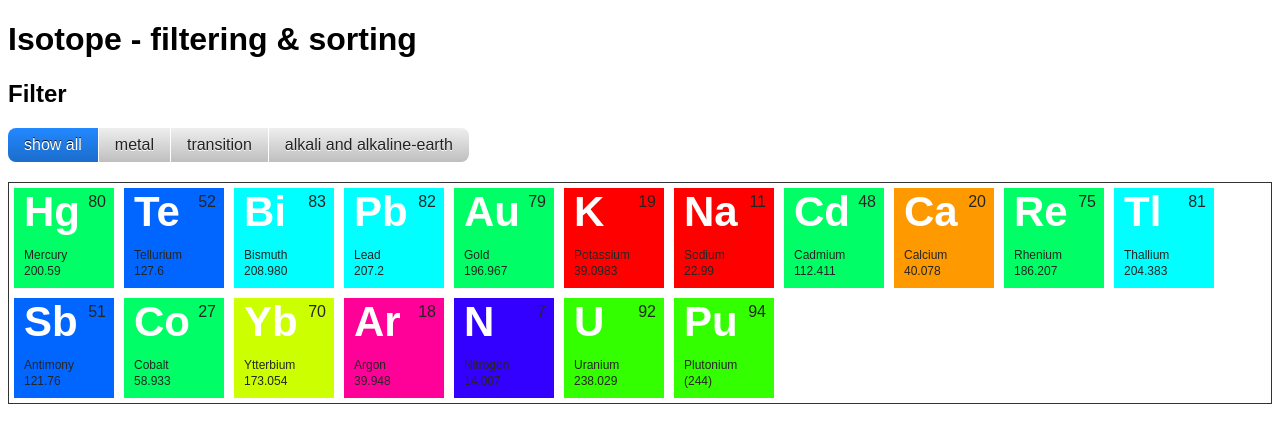
After one commit to QVllasa/Homepage_old, a PHP site: page /isotop.html in a window 1280 px wide. The commit adds this page. Shown: the top 443 px of the page. Run offline with PHP 8.4, Linux system fonts and the light colour scheme.

```diff
--- a/Development/css/homestyle.css
+++ b/Development/css/homestyle.css
@@ -511,7 +511,7 @@ video {
 
 }
 
-.port-filter ul li a.active span, .port-filter ul li a:hover span {
+.port-filter ul li a.is-checked span, .port-filter ul li a:hover span {
   cursor: pointer;
   color: #3c3c3c;
   background-color: white;
--- /dev/null
+++ b/Development/isotop.html
@@ -0,0 +1,347 @@
+<!DOCTYPE html>
+<html lang="en">
+<head>
+  <meta charset="UTF-8">
+  <title>Title</title>
+
+
+  <script type="text/javascript" src="js/jquery-3.4.1.js"></script>
+
+
+  <style>
+    * {
+      box-sizing: border-box;
+    }
+
+    body {
+      font-family: sans-serif;
+    }
+
+    /* ---- button ---- */
+
+    .button {
+      display: inline-block;
+      padding: 0.5em 1.0em;
+      background: #EEE;
+      border: none;
+      border-radius: 7px;
+      background-image: linear-gradient(to bottom, hsla(0, 0%, 0%, 0), hsla(0, 0%, 0%, 0.2));
+      color: #222;
+      font-family: sans-serif;
+      font-size: 16px;
+      text-shadow: 0 1px white;
+      cursor: pointer;
+    }
+
+    .button:hover {
+      background-color: #8CF;
+      text-shadow: 0 1px hsla(0, 0%, 100%, 0.5);
+      color: #222;
+    }
+
+    .button:active,
+    .button.is-checked {
+      background-color: #28F;
+    }
+
+    .button.is-checked {
+      color: white;
+      text-shadow: 0 -1px hsla(0, 0%, 0%, 0.8);
+    }
+
+    .button:active {
+      box-shadow: inset 0 1px 10px hsla(0, 0%, 0%, 0.8);
+    }
+
+    /* ---- button-group ---- */
+
+    .button-group {
+      margin-bottom: 20px;
+    }
+
+    .button-group:after {
+      content: '';
+      display: block;
+      clear: both;
+    }
+
+    .button-group .button {
+      float: left;
+      border-radius: 0;
+      margin-left: 0;
+      margin-right: 1px;
+    }
+
+    .button-group .button:first-child {
+      border-radius: 0.5em 0 0 0.5em;
+    }
+
+    .button-group .button:last-child {
+      border-radius: 0 0.5em 0.5em 0;
+    }
+
+    /* ---- isotope ---- */
+
+    .grid {
+      border: 1px solid #333;
+    }
+
+    /* clear fix */
+    .grid:after {
+      content: '';
+      display: block;
+      clear: both;
+    }
+
+    /* ---- .element-item ---- */
+
+    .element-item {
+      position: relative;
+      float: left;
+      width: 100px;
+      height: 100px;
+      margin: 5px;
+      padding: 10px;
+      background: #888;
+      color: #262524;
+    }
+
+    .element-item > * {
+      margin: 0;
+      padding: 0;
+    }
+
+    .element-item .name {
+      position: absolute;
+
+      left: 10px;
+      top: 60px;
+      text-transform: none;
+      letter-spacing: 0;
+      font-size: 12px;
+      font-weight: normal;
+    }
+
+    .element-item .symbol {
+      position: absolute;
+      left: 10px;
+      top: 0px;
+      font-size: 42px;
+      font-weight: bold;
+      color: white;
+    }
+
+    .element-item .number {
+      position: absolute;
+      right: 8px;
+      top: 5px;
+    }
+
+    .element-item .weight {
+      position: absolute;
+      left: 10px;
+      top: 76px;
+      font-size: 12px;
+    }
+
+    .element-item.alkali {
+      background: #F00;
+      background: hsl(0, 100%, 50%);
+    }
+
+    .element-item.alkaline-earth {
+      background: #F80;
+      background: hsl(36, 100%, 50%);
+    }
+
+    .element-item.lanthanoid {
+      background: #FF0;
+      background: hsl(72, 100%, 50%);
+    }
+
+    .element-item.actinoid {
+      background: #0F0;
+      background: hsl(108, 100%, 50%);
+    }
+
+    .element-item.transition {
+      background: #0F8;
+      background: hsl(144, 100%, 50%);
+    }
+
+    .element-item.post-transition {
+      background: #0FF;
+      background: hsl(180, 100%, 50%);
+    }
+
+    .element-item.metalloid {
+      background: #08F;
+      background: hsl(216, 100%, 50%);
+    }
+
+    .element-item.diatomic {
+      background: #00F;
+      background: hsl(252, 100%, 50%);
+    }
+
+    .element-item.halogen {
+      background: #F0F;
+      background: hsl(288, 100%, 50%);
+    }
+
+    .element-item.noble-gas {
+      background: #F08;
+      background: hsl(324, 100%, 50%);
+    }
+
+
+  </style>
+
+</head>
+<body>
+
+<h1>Isotope - filtering &amp; sorting</h1>
+<h2>Filter</h2>
+<div id="filters" class="button-group">
+  <button class="button is-checked" data-filter="*">show all</button>
+  <button class="button" data-filter=".metal">metal</button>
+  <button class="button" data-filter=".transition">transition</button>
+  <button class="button" data-filter=".alkali, .alkaline-earth">alkali and alkaline-earth</button>
+  <!--<button class="button" data-filter=":not(.transition)">not transition</button>
+  <button class="button" data-filter=".metal:not(.transition)">metal but not transition</button>
+  <button class="button" data-filter="numberGreaterThan50">number > 50</button>
+  <button class="button" data-filter="ium">name ends with &ndash;ium</button>-->
+</div>
+
+<!--<h2>Sort</h2>
+<div id="sorts" class="button-group">
+  <button class="button is-checked" data-sort-by="original-order">original order</button>
+  <button class="button" data-sort-by="name">name</button>
+  <button class="button" data-sort-by="symbol">symbol</button>
+  <button class="button" data-sort-by="number">number</button>
+  <button class="button" data-sort-by="weight">weight</button>
+  <button class="button" data-sort-by="category">category</button>
+</div>-->
+
+<div class="grid">
+  <div class="element-item transition metal" data-category="transition">
+    <h3 class="name">Mercury</h3>
+    <p class="symbol">Hg</p>
+    <p class="number">80</p>
+    <p class="weight">200.59</p>
+  </div>
+  <div class="element-item metalloid" data-category="metalloid">
+    <h3 class="name">Tellurium</h3>
+    <p class="symbol">Te</p>
+    <p class="number">52</p>
+    <p class="weight">127.6</p>
+  </div>
+  <div class="element-item post-transition metal " data-category="post-transition">
+    <h3 class="name">Bismuth</h3>
+    <p class="symbol">Bi</p>
+    <p class="number">83</p>
+    <p class="weight">208.980</p>
+  </div>
+  <div class="element-item post-transition metal " data-category="post-transition">
+    <h3 class="name">Lead</h3>
+    <p class="symbol">Pb</p>
+    <p class="number">82</p>
+    <p class="weight">207.2</p>
+  </div>
+  <div class="element-item transition metal " data-category="transition">
+    <h3 class="name">Gold</h3>
+    <p class="symbol">Au</p>
+    <p class="number">79</p>
+    <p class="weight">196.967</p>
+  </div>
+  <div class="element-item alkali metal" data-category="alkali">
+    <h3 class="name">Potassium</h3>
+    <p class="symbol">K</p>
+    <p class="number">19</p>
+    <p class="weight">39.0983</p>
+  </div>
+  <div class="element-item alkali metal" data-category="alkali">
+    <h3 class="name">Sodium</h3>
+    <p class="symbol">Na</p>
+    <p class="number">11</p>
+    <p class="weight">22.99</p>
+  </div>
+  <div class="element-item transition metal" data-category="transition">
+    <h3 class="name">Cadmium</h3>
+    <p class="symbol">Cd</p>
+    <p class="number">48</p>
+    <p class="weight">112.411</p>
+  </div>
+  <div class="element-item alkaline-earth metal" data-category="alkaline-earth">
+    <h3 class="name">Calcium</h3>
+    <p class="symbol">Ca</p>
+    <p class="number">20</p>
+    <p class="weight">40.078</p>
+  </div>
+  <div class="element-item transition metal" data-category="transition">
+    <h3 class="name">Rhenium</h3>
+    <p class="symbol">Re</p>
+    <p class="number">75</p>
+    <p class="weight">186.207</p>
+  </div>
+  <div class="element-item post-transition metal " data-category="post-transition">
+    <h3 class="name">Thallium</h3>
+    <p class="symbol">Tl</p>
+    <p class="number">81</p>
+    <p class="weight">204.383</p>
+  </div>
+  <div class="element-item metalloid " data-category="metalloid">
+    <h3 class="name">Antimony</h3>
+    <p class="symbol">Sb</p>
+    <p class="number">51</p>
+    <p class="weight">121.76</p>
+  </div>
+  <div class="element-item transition metal " data-category="transition">
+    <h3 class="name">Cobalt</h3>
+    <p class="symbol">Co</p>
+    <p class="number">27</p>
+    <p class="weight">58.933</p>
+  </div>
+  <div class="element-item lanthanoid metal inner-transition " data-category="lanthanoid">
+    <h3 class="name">Ytterbium</h3>
+    <p class="symbol">Yb</p>
+    <p class="number">70</p>
+    <p class="weight">173.054</p>
+  </div>
+  <div class="element-item noble-gas nonmetal " data-category="noble-gas">
+    <h3 class="name">Argon</h3>
+    <p class="symbol">Ar</p>
+    <p class="number">18</p>
+    <p class="weight">39.948</p>
+  </div>
+  <div class="element-item diatomic nonmetal " data-category="diatomic">
+    <h3 class="name">Nitrogen</h3>
+    <p class="symbol">N</p>
+    <p class="number">7</p>
+    <p class="weight">14.007</p>
+  </div>
+  <div class="element-item actinoid metal inner-transition " data-category="actinoid">
+    <h3 class="name">Uranium</h3>
+    <p class="symbol">U</p>
+    <p class="number">92</p>
+    <p class="weight">238.029</p>
+  </div>
+  <div class="element-item actinoid metal inner-transition " data-category="actinoid">
+    <h3 class="name">Plutonium</h3>
+    <p class="symbol">Pu</p>
+    <p class="number">94</p>
+    <p class="weight">(244)</p>
+  </div>
+</div>
+
+<!-- isotop CDN -->
+<script src="https://unpkg.com/isotope-layout@3/dist/isotope.pkgd.min.js"></script>
+<script>
+  // external js: isotope.pkgd.js
+
+
+</script>
+<!-- isotop CDN -->
+
+</body>
+</html>
```
Also changed, not shown: Development/css/isotopestyle.css (added, +181 -0 lines), Development/home.html (+126 -8 lines), Development/js/scripts.js (+49 -1 lines).
